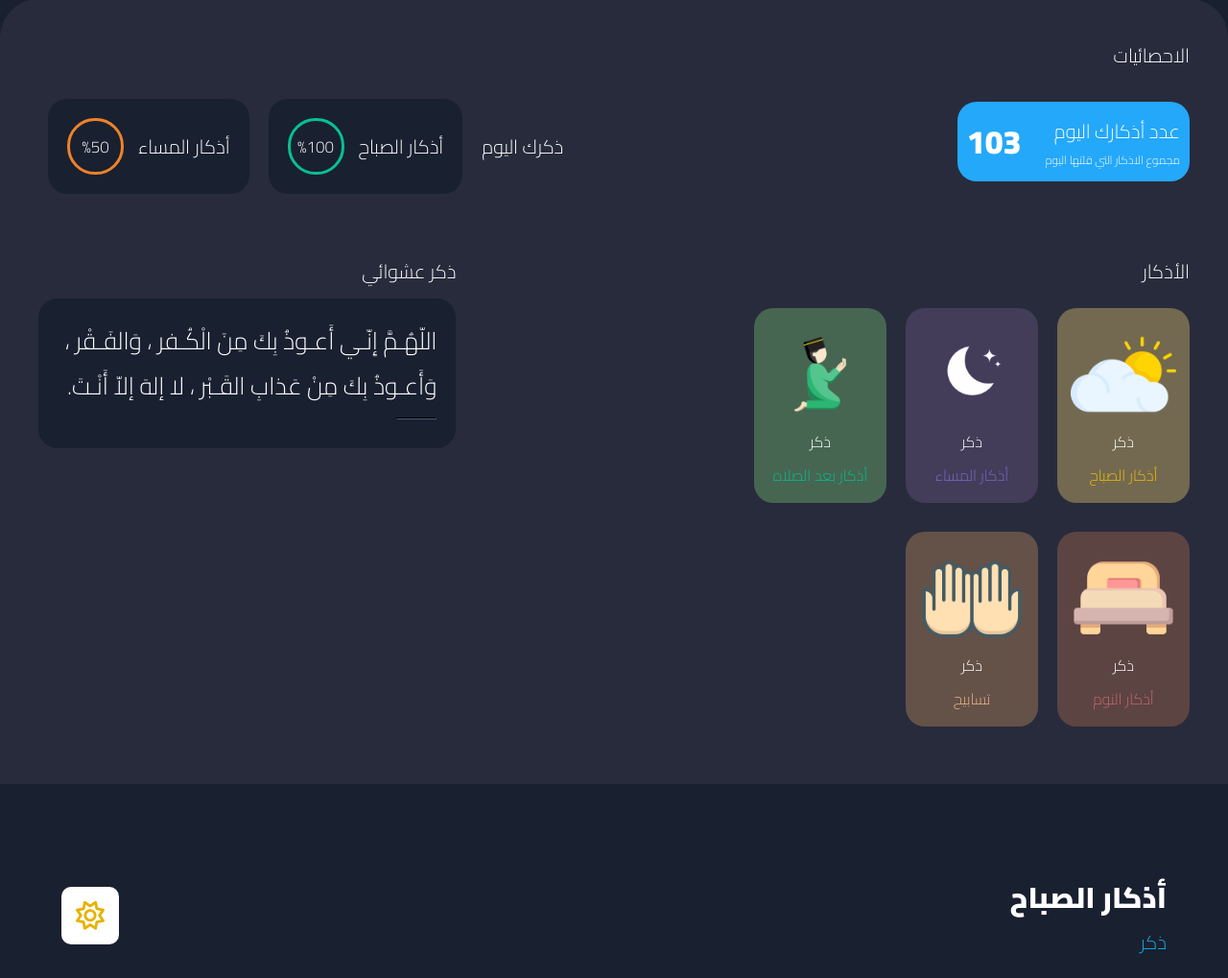
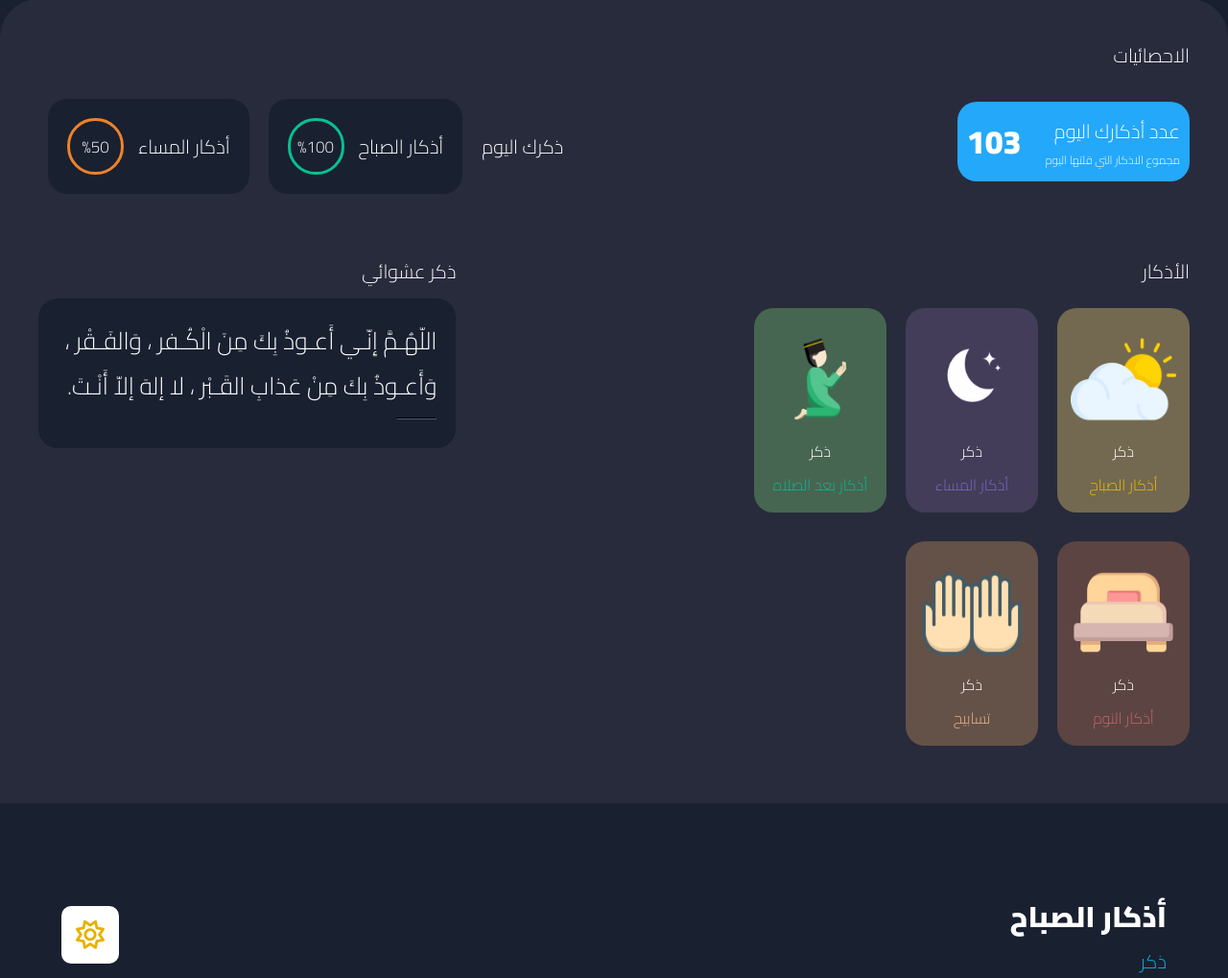
Before and after one commit to Muhammed-Sherif/azkar-website, a PHP site: page / in a window 1280 px wide. Shown: the part 162-1181 px from the top of the page at 96% size. Run offline with PHP 8.4, Linux system fonts and the light colour scheme.

Commit message:
Update style.css

```diff
--- a/css/style.css
+++ b/css/style.css
@@ -136,7 +136,7 @@ border-color: #08c091 !important;
 }
 .azkar-links img {
   width: 110px;
-  height: 110px;
+  height: 120px;
 }
 .home-azkar-links {
     display: flex;
```
